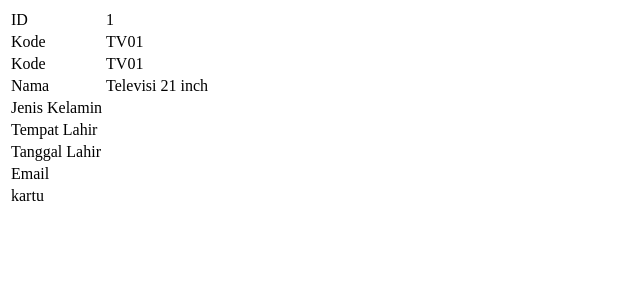
After one commit to feni67890/Pratikum-Web-2, a PHP site: page /viev_pelanggan.php?id=1 in a window 1280 px wide. The commit adds this page. Shown: the top 300 px of the page, without its empty margins (0-640 px from the left). Run offline with PHP 8.4, Linux system fonts and the light colour scheme; data comes from the database, SQL or seed files in the repository; data that the repository does not hold is empty.

Commit message:
tugas kuliah perdana P5

```diff
--- /dev/null
+++ b/kuliah predana/databasephp-main/viev_pelanggan.php
@@ -0,0 +1,54 @@
+<?php
+require_once 'dbkoneksi.php';
+?>
+<?php
+    $_id = $_GET['id'];
+    // select * from produk where id = $_id;
+    //$sql = "SELECT a.*,b.nama as jenis FROM produk a
+    //INNER JOIN jenis_produk b ON a.jenis_produk_id=b.id WHERE a.id=?";
+    $sql = "SELECT * FROM produk WHERE id=?";
+    $st = $dbh->prepare($sql);
+    $st->execute([$_id]);
+    $row = $st->fetch();
+    //echo 'NAMA PELANGGAN ' . $row['nama'];
+?>
+
+<table class="table table-striped">
+    <tbody>
+        <tr>
+            <td>ID</td><td><?=$row['id']?></td>
+        </tr>
+        <tr>
+            <td>Kode</td>
+            <td><?=$row['kode']?></td>
+        </tr>
+        <tr>
+            <td>Kode</td>
+            <td><?=$row['kode']?></td>
+        </tr>
+        <tr>
+            <td>Nama</td>
+            <td><?=$row['nama']?></td>
+        </tr>
+        <tr>
+            <td>Jenis Kelamin</td>
+            <td><?=$row['jk']?></td>
+        </tr>
+        <tr>
+            <td>Tempat Lahir</td>
+            <td><?=$row['tmp_lahir']?></td>
+        </tr>
+        <tr>
+            <td>Tanggal Lahir</td>
+            <td><?=$row['tmp_lahir']?></td>
+        </tr>
+        <tr>
+            <td>Email</td>
+            <td><?=$row['email']?></td>
+        </tr>
+        <tr>
+            <td>kartu</td>
+            <td><?=$row['kartu_id']?></td>
+        </tr>
+</tbody>
+</table>
```
Also changed, not shown: kuliah predana/databasephp-main/delete_pelanggan.php (added, +10 -0 lines), kuliah predana/databasephp-main/delete_produk.php (added, +10 -0 lines), kuliah predana/databasephp-main/view_produk.php (+30 -8 lines), 1 other file.
